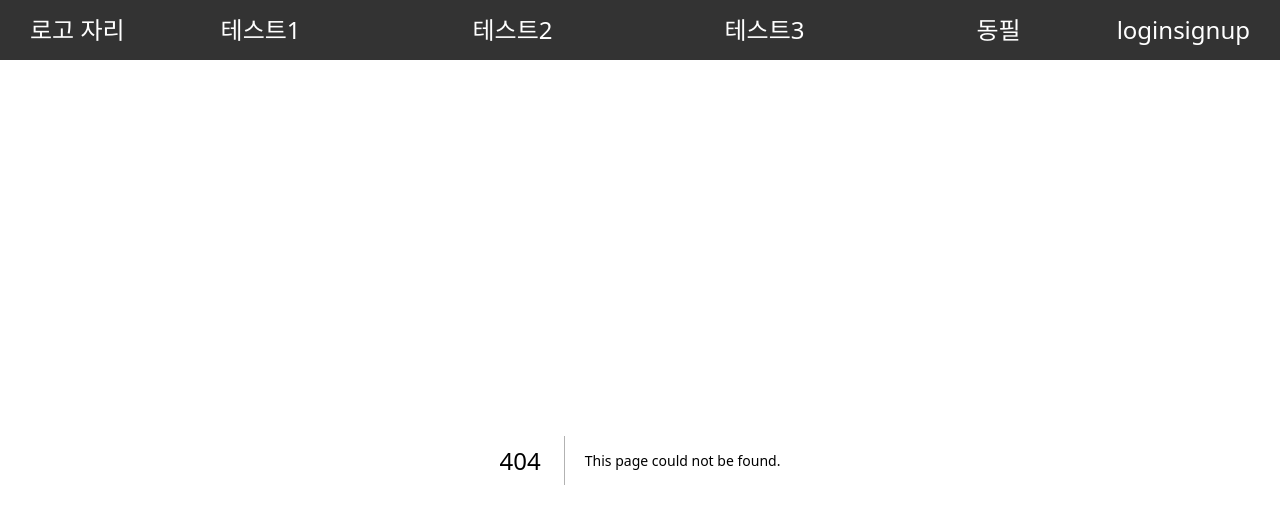
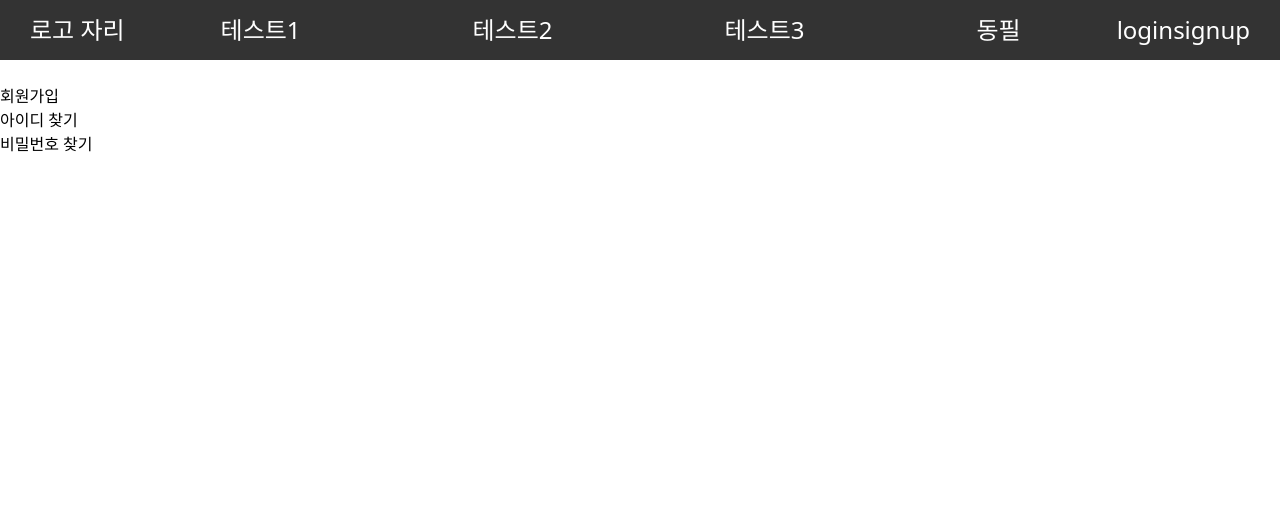
Before and after one commit to jun950829/super-app, a Next.js app: page /logins/login in a window 1280 px wide. Before the commit this address had no page. Shown: the top 524 px of the page. Built offline with nearby package versions, Linux system fonts and the light colour scheme.

Commit message:
[MOD] emotion.js 글로벌로 달아야함

```diff
--- a/pages/_app.tsx
+++ b/pages/_app.tsx
@@ -1,5 +1,7 @@
 import '../styles/globals.scss'
 import Header from '@components/header';
+
+import GlobalStyle from '@styles/globalstyle';
 
 import type { AppProps } from 'next/app'
 
--- /dev/null
+++ b/pages/logins/login.tsx
@@ -0,0 +1,29 @@
+import type { NextPage } from "next";
+import { useRouter } from "next/router";
+
+
+const Login: NextPage = () => {
+
+    const router = useRouter();
+
+    return (
+
+        <section id='loginSection'>
+            <div className='loginArea'>
+
+                <input type="text" />
+
+                <input type="text" />
+
+                <div className='btnRow'>
+                    <div>회원가입</div>
+                    <div>아이디 찾기</div>
+                    <div>비밀번호 찾기</div>
+                </div>
+            </div>
+        </section>
+
+    );
+}
+
+export default Login;
--- a/pages/mainPage.tsx
+++ b/pages/mainPage.tsx
@@ -4,7 +4,6 @@ import { useRouter } from "next/router";
 const MainPage: NextPage = () => {
 
   const router = useRouter();
-  console.log(router);
 
   return (
     <div className="bg-slate-400 py-20 px-10 flex flex-col space-y-5 grid gap-10">
--- a/public/components/header.tsx
+++ b/public/components/header.tsx
@@ -14,13 +14,13 @@ const Header: NextPage = () => {
             </div>
             <div className='menus'>
                 {HEADER_MENU.map((menu, idx) => (
-                    <div key={idx}>{menu.title}</div>
+                    <div key={idx} onClick={() => router.push(`/${menu.path}`)}>{menu.title}</div>
                 ))}
             </div>
 
             <div className="login">
-                <button>login</button>
-                <button>signup</button>
+                <button onClick={() => router.push("/logins/login")}>login</button>
+                <button onClick={() => router.push("/logins/signup")}>signup</button>
             </div>
 
         </section>
--- /dev/null
+++ b/public/elements/elements.ts
@@ -0,0 +1,3 @@
+import Input from "./input";
+
+export {Input, }
--- a/styles/globalstyle.ts
+++ b/styles/globalstyle.ts
@@ -1,10 +1,11 @@
-import { css } from '@emotion/react';
-import './components/login';
+import { Global, css } from '@emotion/react';
+import React from 'react';
 
-import { loginInput } from './components/login';
 
-export const global = css``;
+const style = css``;
 
-export {
-    loginInput
-};
+const GlobalStyle = () => {
+    return <Global styles={style} />;
+  };
+
+export default GlobalStyle;
--- a/styles/scss/header.scss
+++ b/styles/scss/header.scss
@@ -22,5 +22,9 @@
         display: flex;
         flex-direction: row;
         justify-content: space-between;
+
+        div {
+            cursor: pointer;
+        }
     }
 }
```
Also changed, not shown: public/elements/input.ts (added, +25 -0 lines), styles/components/login.ts (deleted, +0 -7 lines).
